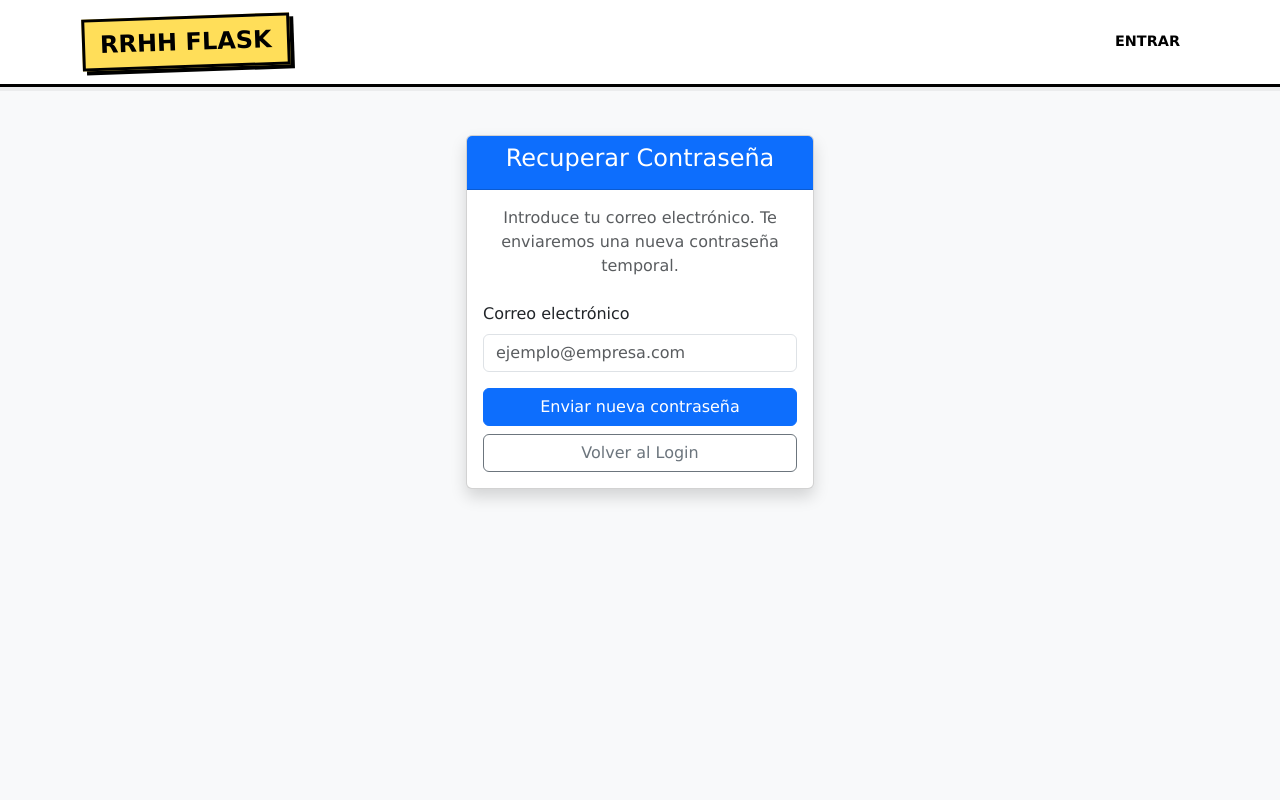
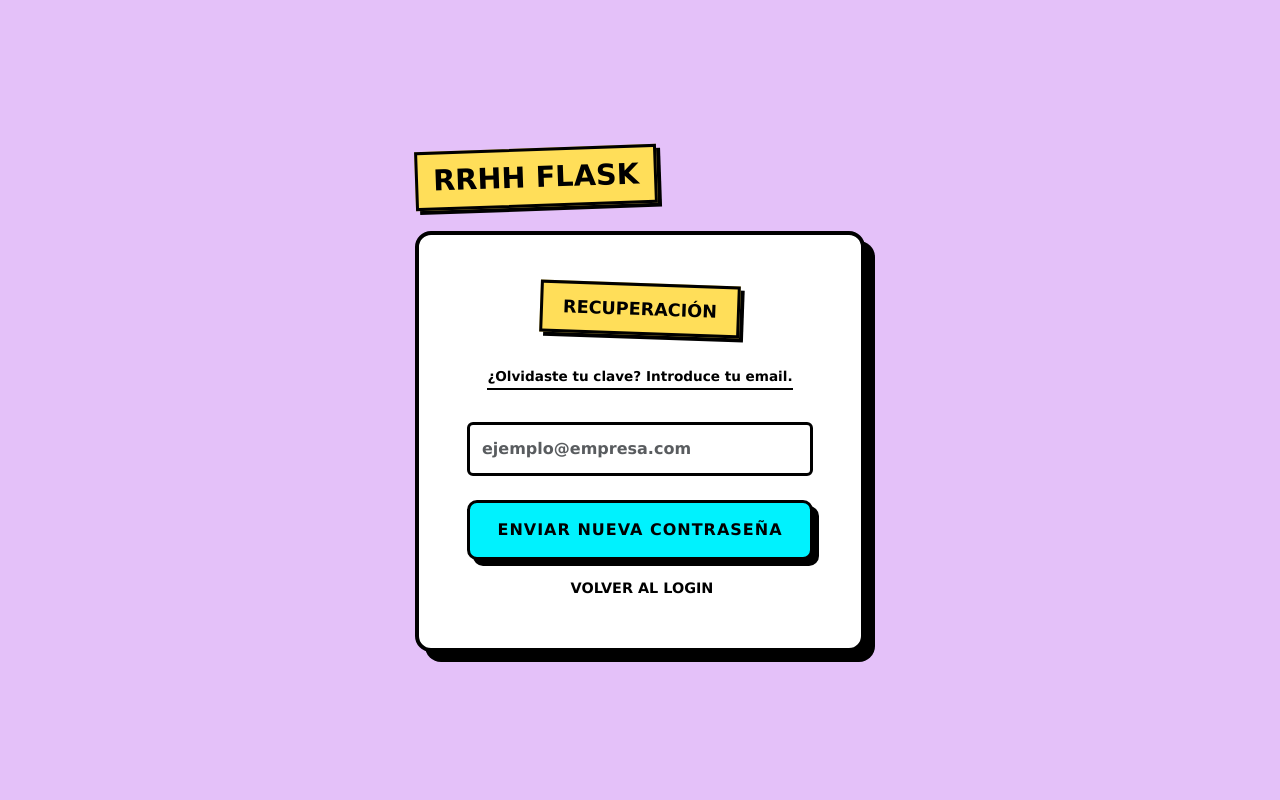
Before and after one commit to CroquetaConQueso/Flasky, a Flask app: page /reset-password in a window 1280 px wide. Run offline with Flask 3, Linux system fonts and the light colour scheme; parts of the project's set-up code (start-up, migrations or seed data) failed here and were passed over; some libraries are stand-ins or nearby versions.

Commit message:
Cambiar contraseñas, opcion extra

```diff
--- a/app.py
+++ b/app.py
@@ -14,6 +14,18 @@ from models import Trabajador, Empresa, Rol, Horario, Dia, Franja, Incidencia, F
 
 
 from utils.email_sender import enviar_correo_password
+
+# Importamos TODOS los formularios (incluido el nuevo RequestPasswordForm)
+from forms import (
+    LoginForm, EmpresaForm, RolForm, TrabajadorForm, HorarioForm,
+    FranjaForm, IncidenciaAdminForm, IncidenciaCrearForm, FichajeManualForm,
+    RequestPasswordForm, ChangePasswordForm
+)
+
+
+from resources.auth import blp as AuthBlueprint
+from resources.empresa import blp as EmpresaBlueprint
+from resources.fichaje import blp as FichajeBlueprint
 
 # Importamos los formularios
 from forms import (
@@ -198,6 +210,29 @@ def create_app():
                 return redirect(url_for("login"))
 
         return render_template("reset_password.html", form=form)
+
+    # --- CAMBIAR CONTRASEÑA (DENTRO DEL PANEL) ---
+    @app.route("/change-password", methods=["GET", "POST"])
+    def change_password():
+        # Verificamos que esté logueado
+        if not session.get("user_id"):
+            return redirect(url_for("login"))
+
+        trabajador = Trabajador.query.get(session.get("user_id"))
+        form = ChangePasswordForm()
+
+        if form.validate_on_submit():
+            # 1. Verificar que la contraseña actual es correcta
+            if trabajador.check_password(form.current_password.data):
+                # 2. Guardar la nueva
+                trabajador.set_password(form.new_password.data)
+                db.session.commit()
+                flash("¡Contraseña actualizada con éxito!", "success")
+                return redirect(url_for("panel"))
+            else:
+                flash("La contraseña actual no es correcta.", "danger")
+
+        return render_template("change_password.html", form=form)
 
     @app.get("/logout")
     def logout():
--- a/forms.py
+++ b/forms.py
@@ -1,6 +1,7 @@
 from flask_wtf import FlaskForm
 from wtforms import StringField, PasswordField, SubmitField, SelectField, FloatField, IntegerField, TextAreaField, DateField
-from wtforms.validators import DataRequired, Length, Optional
+# CORRECCIÓN AQUÍ: Añadido 'EqualTo' que faltaba
+from wtforms.validators import DataRequired, Length, Optional, EqualTo
 
 # --- BLOQUE ANTI-CRASH (Detecta versiones y faltas de librerías) ---
 
@@ -121,3 +122,9 @@ class RequestPasswordForm(FlaskForm):
     # Usamos StringField con validación de Email para mayor compatibilidad
     email = StringField("Correo electrónico", validators=[DataRequired(), Email(), Length(max=120)])
     submit = SubmitField("Enviar nueva contraseña")
+
+class ChangePasswordForm(FlaskForm):
+    current_password = PasswordField("Contraseña Actual", validators=[DataRequired()])
+    new_password = PasswordField("Nueva Contraseña", validators=[DataRequired(), Length(min=6, message="Mínimo 6 caracteres")])
+    confirm_password = PasswordField("Repetir Nueva", validators=[DataRequired(), EqualTo('new_password', message="Las contraseñas no coinciden")])
+    submit = SubmitField("Guardar Nueva Contraseña")
--- /dev/null
+++ b/static/css/reset_password.css
@@ -0,0 +1,152 @@
+/* static/css/reset_password.css - ESTILO NEO-BRUTALISM POP */
+
+body {
+    background-color: #e4c1f9; /* Lila Pop (Mismo fondo que Login) */
+    min-height: 100vh;
+    display: flex;
+    align-items: center;
+    justify-content: center;
+    font-family: 'Verdana', sans-serif;
+    padding: 20px;
+}
+
+/* Tarjeta estilo "Caja" */
+.reset-card {
+    background: #ffffff;
+    border: 4px solid #000000;
+    border-radius: 16px;
+    box-shadow: 10px 10px 0px #000000; /* Sombra dura negra */
+    padding: 3rem;
+    width: 100%;
+    max-width: 450px;
+    position: relative;
+}
+
+/* Cabecera con Etiqueta */
+.reset-header {
+    text-align: center;
+    margin-bottom: 2rem;
+}
+
+.reset-badge {
+    background-color: #ffde59; /* Amarillo Pop */
+    border: 3px solid #000;
+    display: inline-block;
+    padding: 10px 20px;
+    font-weight: 900;
+    text-transform: uppercase;
+    transform: rotate(2deg); /* Inclinación divertida */
+    box-shadow: 4px 4px 0px #000;
+    margin-bottom: 1rem;
+    font-size: 1.1rem;
+    color: #000;
+}
+
+.reset-subtitle {
+    display: block;
+    font-weight: 700;
+    color: #000;
+    text-transform: uppercase;
+    font-size: 0.9rem;
+    letter-spacing: 1px;
+}
+
+.reset-text {
+    font-weight: 600;
+    font-size: 0.85rem;
+    margin-top: 15px;
+    border-bottom: 2px solid #000;
+    display: inline-block;
+    padding-bottom: 2px;
+}
+
+/* Inputs Pop */
+.form-label {
+    font-weight: 800;
+    text-transform: uppercase;
+    font-size: 0.75rem;
+    color: #000;
+}
+
+/* Ajustes para el input group */
+.input-group-text {
+    border: 3px solid #000;
+    border-right: none;
+    background-color: #fff;
+    color: #000;
+}
+
+.form-control {
+    border: 3px solid #000 !important;
+    padding: 12px;
+    font-weight: 600;
+    color: #000;
+}
+
+.form-control:focus {
+    box-shadow: 5px 5px 0px #000;
+    transform: translate(-2px, -2px);
+    background-color: #fff9f0; /* Crema suave al escribir */
+    border-color: #000;
+}
+
+/* Botón de Enviar (Estilo Pop) */
+.btn-reset {
+    background-color: #00f2fe; /* Cian Vibrante (Diferente al verde del login) */
+    color: #000;
+    border: 3px solid #000;
+    border-radius: 10px;
+    padding: 15px;
+    font-weight: 900;
+    text-transform: uppercase;
+    letter-spacing: 1px;
+    box-shadow: 6px 6px 0px #000;
+    transition: all 0.2s;
+    width: 100%;
+}
+
+.btn-reset:hover {
+    transform: translate(-3px, -3px); /* Se "levanta" */
+    box-shadow: 9px 9px 0px #000;
+    background-color: #00f2fe;
+    color: #000;
+}
+
+.btn-reset:active {
+    transform: translate(2px, 2px); /* Se "hunde" */
+    box-shadow: 0px 0px 0px #000;
+}
+
+/* Enlace Volver */
+.link-back {
+    color: #000;
+    font-weight: 800;
+    text-decoration: none;
+    font-size: 0.9rem;
+    transition: all 0.2s;
+    border: 2px solid transparent;
+    padding: 5px 10px;
+    border-radius: 5px;
+}
+
+.link-back:hover {
+    background-color: #ff99c8; /* Rosa Pop */
+    border: 2px solid #000;
+    box-shadow: 3px 3px 0px #000;
+    transform: translate(-2px, -2px);
+    color: #000;
+}
+
+/* Errores */
+.text-danger {
+    font-weight: 700;
+    font-size: 0.8rem;
+    background: #ff4d6d; /* Rojo/Rosa fuerte */
+    color: white !important;
+    display: inline-block;
+    padding: 4px 10px;
+    border: 2px solid #000;
+    box-shadow: 3px 3px 0px #000;
+    margin-top: 8px;
+    transform: rotate(-1deg);
+}
--- a/templates/base.html
+++ b/templates/base.html
@@ -15,7 +15,7 @@
 </head>
 <body class="bg-light">
 
-{% if request.endpoint != 'login' %}
+{% if request.endpoint != 'login' and request.endpoint != 'reset_password_web' %}
 <nav class="navbar navbar-expand-lg navbar-pop mb-5">
   <div class="container">
 
@@ -72,6 +72,14 @@
                 <li><a class="dropdown-item py-2 fw-bold" style="background-color: #e0f7fa;" href="{{ url_for('roles_list') }}"><i class="ph-bold ph-identification-badge me-2"></i> Roles (Global)</a></li>
 
                 <li><hr class="dropdown-divider border-dark m-0"></li>
+
+                <li>
+                    <a class="dropdown-item py-2 fw-bold" href="{{ url_for('change_password') }}">
+                        <i class="ph-bold ph-lock-key me-2"></i> Cambiar Contraseña
+                    </a>
+                </li>
+
+                <li><hr class="dropdown-divider border-dark m-0"></li>
                 <li><a class="dropdown-item py-2 fw-bold text-danger" href="{{ url_for('logout') }}"><i class="ph-bold ph-sign-out me-2"></i> Salir</a></li>
             </ul>
           </li>
--- a/templates/reset_password.html
+++ b/templates/reset_password.html
@@ -1,38 +1,57 @@
-{% extends "base.html" %}
+<!doctype html>
+<html lang="es">
+<head>
+    <meta charset="utf-8">
+    <title>Recuperar Contraseña</title>
+    <meta name="viewport" content="width=device-width, initial-scale=1">
 
-{% block title %}Recuperar Contraseña{% endblock %}
+    <link href="https://cdn.jsdelivr.net/npm/bootstrap@5.3.3/dist/css/bootstrap.min.css" rel="stylesheet">
+    <script src="https://unpkg.com/@phosphor-icons/web"></script>
+    <link rel="stylesheet" href="{{ url_for('static', filename='css/custom.css') }}">
+    <link rel="stylesheet" href="{{ url_for('static', filename='css/reset_password.css') }}">
+</head>
+<body>
 
-{% block content %}
-<div class="container mt-5">
-    <div class="row justify-content-center">
-        <div class="col-md-6 col-lg-4">
-            <div class="card shadow">
-                <div class="card-header bg-primary text-white text-center">
-                    <h4>Recuperar Contraseña</h4>
+    <div class="reset-wrapper">
+
+        <a class="navbar-brand-pop mb-4" href="{{ url_for('login') }}" style="text-decoration: none; font-size: 1.8rem;">
+            <i class="ph-bold ph-lightning"></i> RRHH Flask
+        </a>
+
+        <div class="reset-card">
+
+            <div class="reset-header">
+                <div class="reset-badge">
+                    <i class="ph-bold ph-lock-key-open"></i> RECUPERACIÓN
                 </div>
-                <div class="card-body">
-                    <p class="text-muted text-center mb-4">
-                        Introduce tu correo electrónico. Te enviaremos una nueva contraseña temporal.
-                    </p>
+                <div class="reset-text">
+                    ¿Olvidaste tu clave? Introduce tu email.
+                </div>
+            </div>
+
             <form method="POST">
                 {{ form.hidden_tag() }}
 
-                        <div class="mb-3">
-                            {{ form.email.label(class="form-label") }}
+                <div class="mb-4">
                     {{ form.email(class="form-control", placeholder="ejemplo@empresa.com") }}
                     {% for error in form.email.errors %}
-                                <div class="text-danger small">{{ error }}</div>
+                        <div class="text-danger">{{ error }}</div>
                     {% endfor %}
                 </div>
 
-                        <div class="d-grid gap-2">
-                            {{ form.submit(class="btn btn-primary") }}
-                            <a href="{{ url_for('login') }}" class="btn btn-outline-secondary">Volver al Login</a>
+                <div class="d-grid gap-3">
+                    {{ form.submit(class="btn btn-reset") }}
+
+                    <div class="text-center">
+                        <a href="{{ url_for('login') }}" class="link-back">
+                            <i class="ph-bold ph-arrow-left me-1"></i> VOLVER AL LOGIN
+                        </a>
+                    </div>
                 </div>
             </form>
         </div>
+
     </div>
-        </div>
-    </div>
-</div>
-{% endblock %}
+
+</body>
+</html>
```
Also changed, not shown: static/css/change_password.css (added, +78 -0 lines), templates/change_password.html (added, +56 -0 lines). Lines whose indentation alone changed are shown as unchanged.
